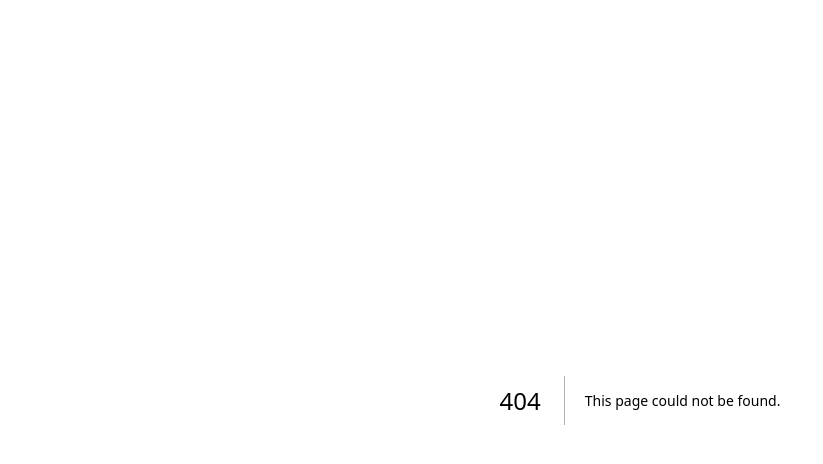
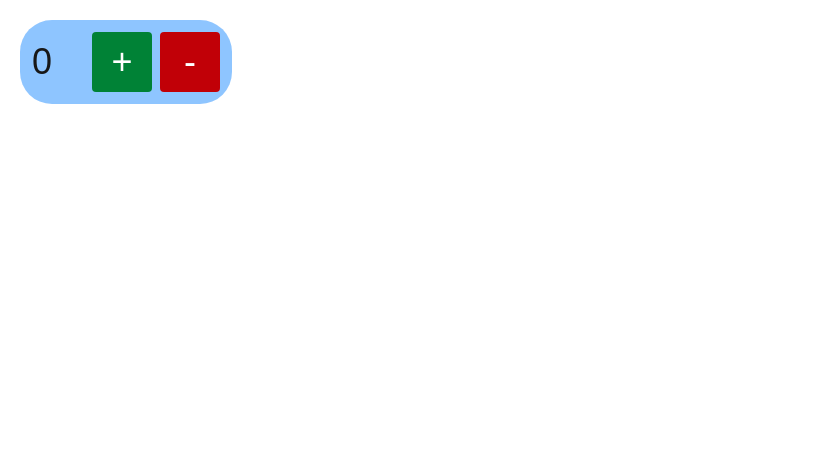
Before and after one commit to VincentManimtim/cprg306-assignments, a Next.js app: page /week-4 in a window 1280 px wide. Before the commit this address had no page. Shown: the top 464 px of the page, without its empty margins (0-823 px from the left). Built offline with nearby package versions, Linux system fonts and the light colour scheme.

Commit message:
week-4-assignment
Made a page with a increment and decrement function

```diff
--- a/app/page.js
+++ b/app/page.js
@@ -10,6 +10,8 @@ export default function Home() {
         <li><Link className="text-blue-600 hover:underline hover:text-cyan-300" href="./week-2">Week 2 Assignment</Link></li>
 
         <li><Link className="text-blue-600 hover:underline hover:text-cyan-300" href="./week-3">Week 3 Assignment</Link></li>
+
+        <li><Link className="text-blue-600 hover:underline hover:text-cyan-300" href="./week-4">Week 4 Assignment</Link></li>
       </ul>
     </main>
   );
--- /dev/null
+++ b/app/week-4/new-item.js
@@ -0,0 +1,43 @@
+" use client"
+
+import { useState } from "react"
+
+export default function NewItem(){
+
+    const [count, setCount] = useState(0);
+
+    const plus = () => {
+        if (count < 20){
+            setCount(count +1);
+        }
+    }
+
+    const minus = () => {
+        if (count > 1){
+            setCount(count - 1);
+        }
+    };
+
+    let buttonGreen = "bg-green-700 hover:bg-green-500 active:bg-green-700 text-white rounded size-15 ml-10 mr-2 cursor-pointer transition-colors "
+
+    let buttonRed = "bg-red-700 hover:bg-red-300 active:bg-red-700 text-white rounded size-15 cursor-pointer transition-colors "
+
+       if (count >= 20){
+        buttonGreen = "bg-gray-400 text-white rounded size-15 ml-10 mr-2"
+    }
+
+    if (count == 1){
+        buttonRed = "bg-gray-400 text-white rounded size-15"
+    }
+
+    return (
+        <main className="bg-blue-300 p-3 rounded-4xl m-5 size-fit">
+            <p className="text-4xl"> {count}
+                <button onClick={plus} className= {buttonGreen}> + </button>
+                <button onClick={minus} className= {buttonRed}> - </button>
+            </p>
+
+        </main>
+    )
+
+}
--- /dev/null
+++ b/app/week-4/page.js
@@ -0,0 +1,12 @@
+"use client"
+import NewItem from "./new-item";
+
+
+
+export default function WeekFour(){
+
+
+    return(
+        <main><NewItem/></main>
+    )
+}
```
